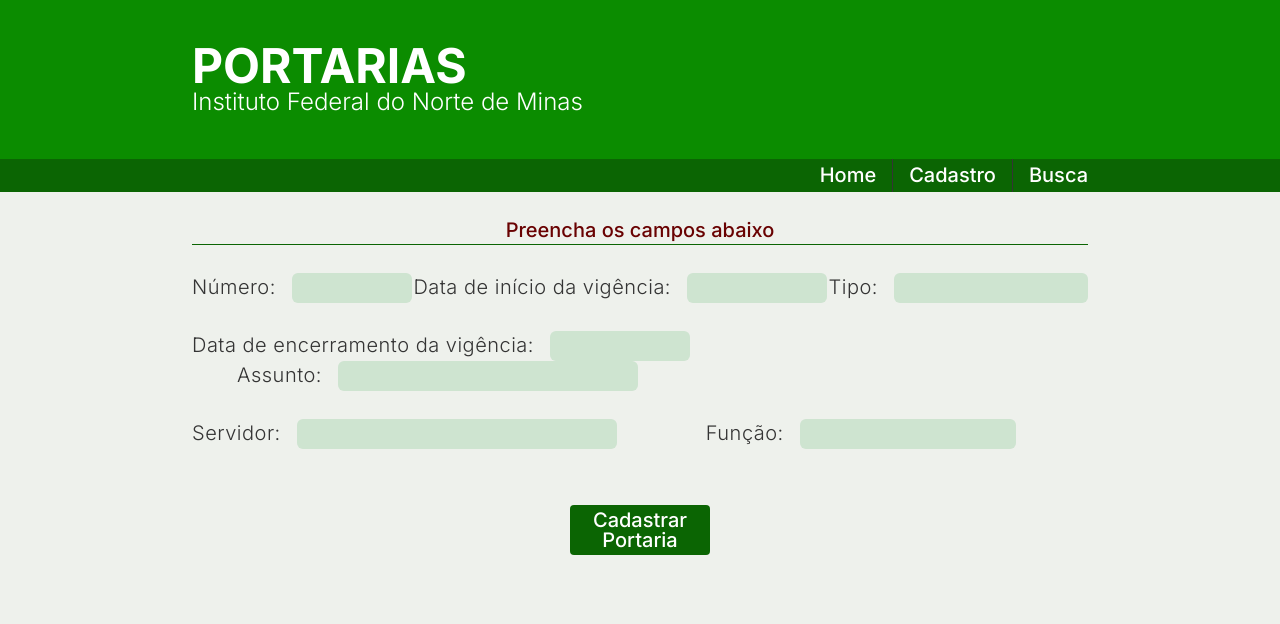
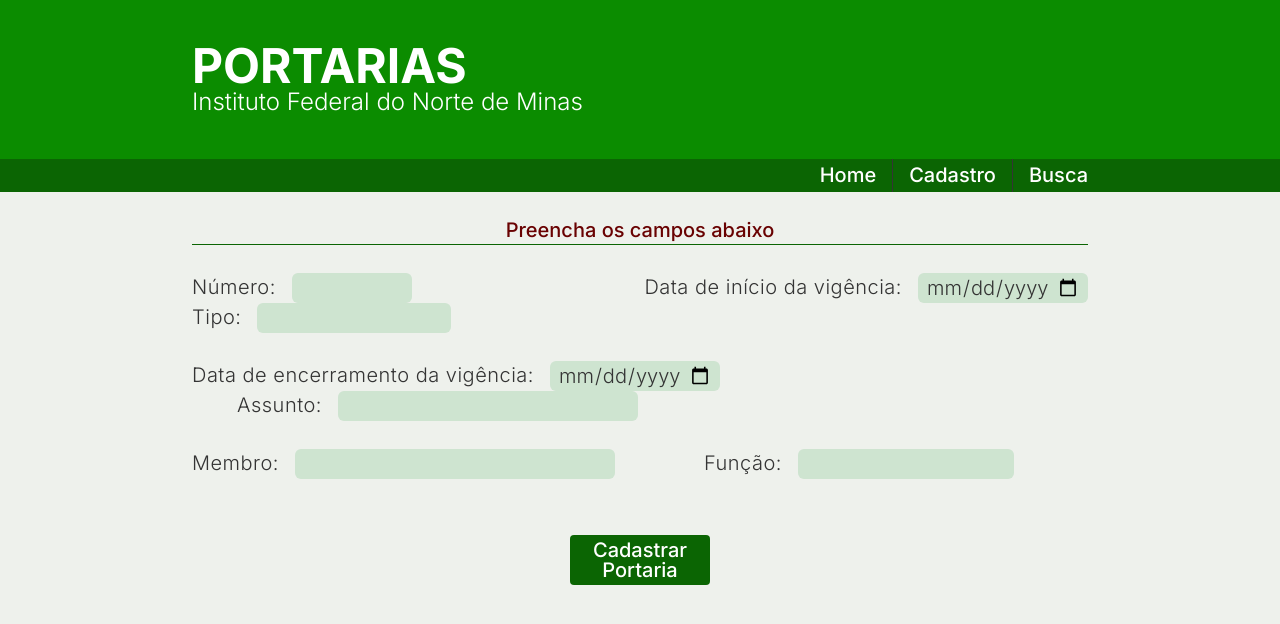
Before and after one commit to Angelo-Marcos/portariasif, a React (Vite) app: page / in a window 1280 px wide. Shown: the top 624 px of the page. Built offline with nearby package versions, Linux system fonts and the light colour scheme.

Commit message:
Atualizando form da Page Register

```diff
--- a/package.json
+++ b/package.json
@@ -11,8 +11,10 @@
     "@apollo/client": "^3.6.9",
     "date-fns": "^2.29.1",
     "graphql": "^16.5.0",
+    "phosphor-react": "^1.4.1",
     "react": "^18.0.0",
-    "react-dom": "^18.0.0"
+    "react-dom": "^18.0.0",
+    "react-select": "^5.4.0"
   },
   "devDependencies": {
     "@types/react": "^18.0.0",
--- a/src/pages/Register.tsx
+++ b/src/pages/Register.tsx
@@ -14,19 +14,24 @@
                             <label className="block tracking-wide font-light text-gray-500 text-xl">
                                 Número:
                             </label>
-                            <input className="appearance-none block w-[120px] h-[30px] ml-4 bg-gray-400 text-gray-500 text-xl font-light rounded-md" />
+                            <input className="appearance-none block w-[120px] h-[30px] px-2 ml-4 bg-gray-400 text-gray-500 text-xl font-light rounded-md focus:outline-none focus:ring-1 focus:ring-green-500" />
                         </div>
                         <div className="flex">
                             <label className="block tracking-wide font-light text-gray-500 text-xl">
                                 Data de início da vigência:
                             </label>
-                            <input className="appearance-none block w-[140px] h-[30px] ml-4 bg-gray-400 text-gray-500 text-xl font-light rounded-md" />
+                            <input type="date" className="appearance-none block w-[170px] h-[30px] px-2 ml-4 bg-gray-400 text-gray-500 text-xl font-light rounded-md focus:outline-none focus:ring-1 focus:ring-green-500" placeholder=" " />
                         </div>
                         <div className="flex">
                             <label className="block tracking-wide font-light text-gray-500 text-xl">
                                 Tipo:
                             </label>
-                            <input className="appearance-none block w-[194px] h-[30px] ml-4 bg-gray-400 text-gray-500 text-xl font-light rounded-md" />
+                            <select className="appearance-none block w-[194px] h-[30px] px-2 ml-4 bg-gray-400 text-gray-500 text-xl font-light rounded-md focus:outline-none focus:ring-1 focus:ring-green-500">
+                                <option value="" className="text-gray-500 text-xl font-light"></option>
+                                <option value="progression" className="text-gray-500 text-xl font-light">Progressão</option>
+                                <option value="designation" className="text-gray-500 text-xl font-light">Designação</option>
+
+                            </select>
                         </div>
                     </div>
                     <div className="flex flex-wrap mt-[28px]">
@@ -34,27 +39,32 @@
                             <label className="block tracking-wide font-light text-gray-500 text-xl">
                                 Data de encerramento da vigência:
                             </label>
-                            <input className="appearance-none block w-[140px] h-[30px] ml-4 bg-gray-400 text-gray-500 text-xl font-light rounded-md" />
+                            <input type="date" className="appearance-none block w-[170px] h-[30px] px-2 ml-4 border-green-500 border-spacing-1 bg-gray-400 text-gray-500 text-xl font-light rounded-md focus:outline-none focus:ring-1 focus:ring-green-500" />
                         </div>
                         <div className="flex ml-[45px]">
                             <label className="block tracking-wide font-light text-gray-500 text-xl">
                                 Assunto:
                             </label>
-                            <input className="appearance-none block w-[300px] h-[30px] ml-4 bg-gray-400 text-gray-500 text-xl font-light rounded-md" />
+                            <input className="appearance-none block w-[300px] h-[30px] px-2 ml-4 bg-gray-400 text-gray-500 text-xl font-light rounded-md focus:outline-none focus:ring-1 focus:ring-green-500" />
                         </div>
                     </div>
                     <div className="flex flex-wrap mt-[28px]">
                         <div className="flex">
                             <label className="block tracking-wide font-light text-gray-500 text-xl">
-                                Servidor:
+                                Membro:
                             </label>
-                            <input className="appearance-none block w-[320px] h-[30px] ml-4 bg-gray-400 text-gray-500 text-xl font-light rounded-md" />
+                            <input className="appearance-none block w-[320px] h-[30px] px-2 ml-4 bg-gray-400 text-gray-500 text-xl font-light rounded-md focus:outline-none focus:ring-1 focus:ring-green-500" />
                         </div>
                         <div className="flex ml-[89px]">
                             <label className="block tracking-wide font-light text-gray-500 text-xl">
                                 Função:
                             </label>
-                            <input className="appearance-none block w-[216px] h-[30px] ml-4 bg-gray-400 text-gray-500 text-xl font-light rounded-md" />
+                            <select className="appearance-none block w-[216px] h-[30px] px-2 ml-4 bg-gray-400 text-gray-500 text-xl font-light rounded-md focus:outline-none focus:ring-1 focus:ring-green-500">
+                                <option value="" className="text-gray-500 text-xl font-light"></option>
+                                <option value="teacher" className="text-gray-500 text-xl font-light">Docente</option>
+                                <option value="TAE" className="text-gray-500 text-xl font-light">TAES</option>
+                                <option value="student" className="text-gray-500 text-xl font-light">Discente</option>
+                            </select>
                         </div>
                     </div>
                     <div className="flex justify-center">
```
Also changed, not shown: 1 other file (tests, documents, lock files or other folders).
